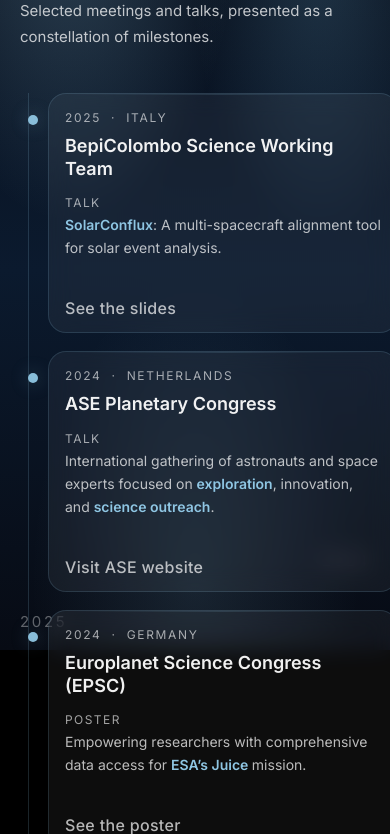
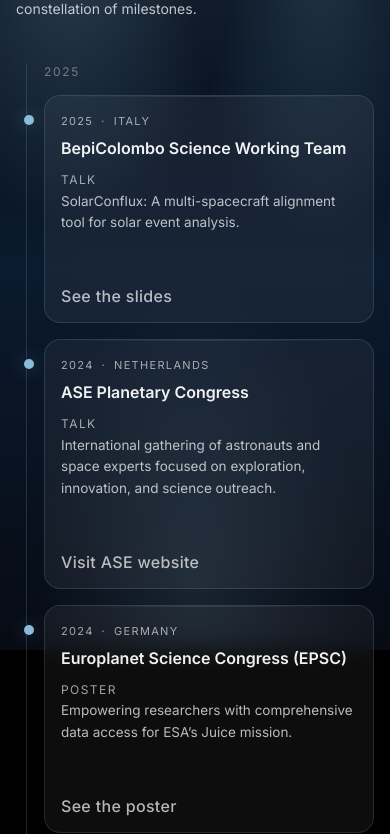
Before and after one commit to EmmaVellard/emmavellard-site, an Astro site: page /conferences in a window 390 px wide. Shown: the part 194-1028 px from the top of the page. Built offline with nearby package versions, Linux system fonts and the light colour scheme; Astro itself is replaced by a stand-in of ours; some packages are replaced by stand-ins of ours.

Commit message:
conferences page mobile version fixed

```diff
--- a/src/styles/conferences.css
+++ b/src/styles/conferences.css
@@ -1,3 +1,5 @@
+/* ============================= */
+/* CONFERENCES PAGE */
 /* ============================= */
 
 .page-conferences{
@@ -33,11 +35,6 @@
     padding-left: 20px;
     padding-right: 20px;
   }
-}
-
-.hl{
-  color: var(--primary);
-  font-weight: 600;
 }
 
 /* ============================= */
@@ -88,7 +85,6 @@
   transform: translateY(-50%);
 }
 
-/* Dots on the orbit line (desktop) */
 .conf-dot{
   position: absolute;
   top: 50%;
@@ -103,7 +99,6 @@
   pointer-events: none;
 }
 
-/* nodes */
 .conf-node{
   position: absolute;
   left: var(--x);
@@ -112,15 +107,55 @@
   z-index: 2;
 }
 
-.conf-node--top{ top: 0; }
-.conf-node--bottom{ bottom: 0; }
+.conf-node--top{
+  top: 0;
+}
 
-/* mobile-only dot (for vertical layout) */
+.conf-node--bottom{
+  bottom: 0;
+}
+
 .conf-node-dot{
   display: none;
 }
 
-/* content */
+/* ============================= */
+/* YEAR MARKERS */
+/* ============================= */
+
+.conf-year-up,
+.conf-year-down{
+  position: absolute;
+  font-size: 15px;
+  letter-spacing: 0.18em;
+  text-transform: uppercase;
+  color: rgba(255,255,255,0.55);
+  opacity: 0.65;
+  pointer-events: none;
+}
+
+.conf-year-up{
+  top: calc(50% - 12px);
+  transform: translateY(-140%);
+}
+
+.conf-year-down{
+  top: calc(50% - 12px);
+  transform: translateY(180%);
+}
+
+.conf-year-start{
+  left: 0;
+}
+
+.conf-year-end{
+  right: 0;
+}
+
+/* ============================= */
+/* CARD CONTENT */
+/* ============================= */
+
 .conf-content{
   padding: 16px 16px 14px;
   border-radius: 18px;
@@ -129,6 +164,22 @@
   backdrop-filter: blur(12px);
   position: relative;
   z-index: 3;
+  transition:
+    transform 0.18s ease,
+    border-color 0.18s ease,
+    background 0.18s ease,
+    box-shadow 0.18s ease;
+}
+
+.conf-content::before{
+  content: "";
+  position: absolute;
+  left: 16px;
+  right: 16px;
+  top: 0;
+  height: 1px;
+  background: linear-gradient(to right, transparent, rgba(143,198,227,0.26), transparent);
+  opacity: 0.55;
 }
 
 .conf-meta{
@@ -164,37 +215,45 @@
 }
 
 .conf-links{
-  margin-top: 10px;
+  margin-top: auto;
+  padding-top: 16px;
 }
 
-/* Premium hover like Experience */
-.conf-content{
-  transition:
-    transform 0.18s ease,
-    border-color 0.18s ease,
-    background 0.18s ease,
-    box-shadow 0.18s ease;
+/* ============================= */
+/* CLICKABLE CARD */
+/* ============================= */
+
+.conf-card-link{
+  display: flex;
+  flex-direction: column;
+  height: 100%;
+  box-sizing: border-box;
+  text-decoration: none;
+  color: inherit;
 }
 
-.conf-content::before{
-  content: "";
-  position: absolute;
-  left: 16px;
-  right: 16px;
-  top: 0;
-  height: 1px;
-  background: linear-gradient(to right, transparent, rgba(143,198,227,0.26), transparent);
-  opacity: 0.55;
+.conf-card-link:focus-visible{
+  outline: 2px solid rgba(143,198,227,0.55);
+  outline-offset: 3px;
 }
 
-.page-conferences .conf-node:hover .conf-content{
+.page-conferences .conf-node:hover .conf-content,
+.page-conferences .conf-card-link:hover{
   border-color: rgba(143,198,227,0.20);
   background: rgba(143,198,227,0.03);
   box-shadow: 0 22px 60px rgba(0,0,0,0.28);
 }
 
+.conf-card-link:hover .link-btn{
+  color: var(--primary);
+}
+
+.conf-card-link:hover .link-btn::after{
+  width: 100%;
+}
+
 /* ============================= */
-/* RESPONSIVE: VERTICAL TIMELINE */
+/* RESPONSIVE: TABLET / MOBILE */
 /* ============================= */
 
 @media (max-width: 980px){
@@ -205,7 +264,7 @@
   }
 
   .conf-orbit-line{
-    left: 8px;
+    left: 10px;
     top: 0;
     bottom: 0;
     right: auto;
@@ -215,7 +274,6 @@
     background: rgba(143,198,227,0.18);
   }
 
-  /* hide orbit dots on mobile */
   .conf-dot{
     display: none;
   }
@@ -224,16 +282,15 @@
     position: relative;
     left: auto;
     transform: none;
-    width: 100%;
-    margin-left: 28px;
+    width: calc(100% - 32px);
+    margin-left: 32px;
     margin-top: 18px;
   }
 
-  /* show node dot aligned on the vertical line */
   .conf-node-dot{
     display: block;
     position: absolute;
-    left: -20px;
+    left: -22px;
     top: 22px;
     width: 10px;
     height: 10px;
@@ -247,39 +304,91 @@
     top: auto;
     bottom: auto;
   }
+
+  .conf-content{
+    padding: 18px 16px 16px;
+    border-radius: 16px;
+  }
+
+  .conf-h2{
+    font-size: 17px;
+    line-height: 1.3;
+  }
+
+  .conf-links{
+    margin-top: auto;
+    padding-top: 14px;
+  }
+
+  .conf-year-up,
+  .conf-year-down{
+    position: static;
+    transform: none;
+    display: block;
+    margin-left: 32px;
+    margin-bottom: 12px;
+    font-size: 13px;
+    letter-spacing: 0.14em;
+    opacity: 0.7;
+  }
+
+  .conf-year-end{
+    display: none;
+  }
 }
 
-
 /* ============================= */
-/* YEAR MARKERS */
+/* SMALL MOBILE */
 /* ============================= */
 
-.conf-year-up{
-  position: absolute;
-  top: calc(50% - 12px);
-  transform: translateY(180%);
-  font-size: 15px;
-  letter-spacing: 0.18em;
-  text-transform: uppercase;
-  color: rgba(255,255,255,0.55);
-  opacity: 0.65;
+@media (max-width: 560px){
+  .conf-shell{
+    padding-top: 24px;
+    padding-bottom: 56px;
+    padding-left: 16px;
+    padding-right: 16px;
+  }
+
+  .conf-title{
+    font-size: 34px;
+  }
+
+  .conf-sub{
+    font-size: 14px;
+    line-height: 1.65;
+  }
+
+  .conf-meta{
+    gap: 8px;
+    font-size: 11px;
+    letter-spacing: 0.12em;
+    flex-wrap: wrap;
+  }
+
+  .conf-h2{
+    font-size: 16px;
+  }
+
+  .conf-text{
+    font-size: 13.5px;
+    line-height: 1.6;
+  }
+
+  .conf-node{
+    width: calc(100% - 28px);
+    margin-left: 28px;
+    margin-top: 16px;
+  }
+
+  .conf-node-dot{
+    left: -20px;
+    top: 20px;
+  }
+
+  .conf-year-up,
+  .conf-year-down{
+    margin-left: 28px;
+    margin-bottom: 10px;
+    font-size: 12px;
+  }
 }
-
-.conf-year-down{
-  position: absolute;
-  top: calc(50% - 12px);
-  transform: translateY(-140%);
-  font-size: 15px;
-  letter-spacing: 0.18em;
-  text-transform: uppercase;
-  color: rgba(255,255,255,0.55);
-  opacity: 0.65;
-}
-
-.conf-year-start{
-  left: 0;
-}
-
-.conf-year-end{
-  right: 0;
-}
```
